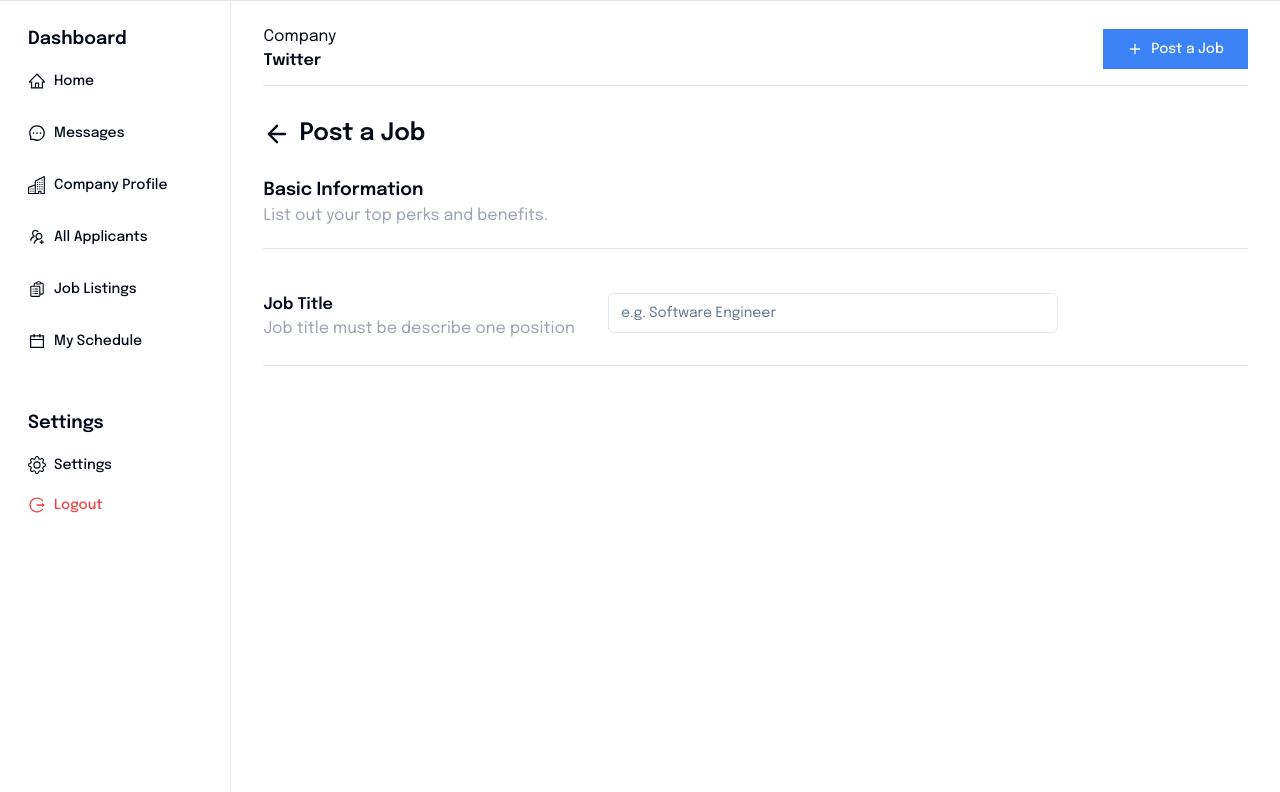
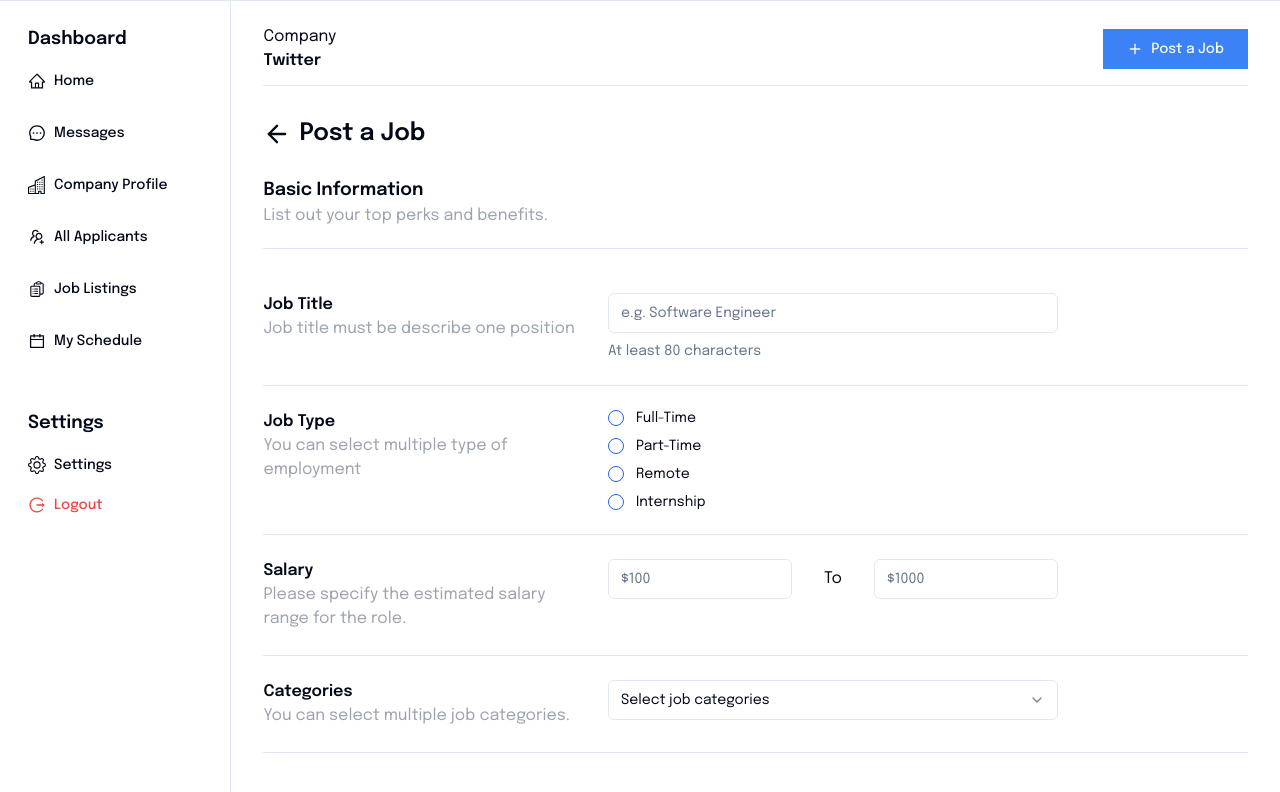
Before and after one commit to sdmhsn/dashboard-job-hunt, a Next.js app: page /post-a-job in a window 1280 px wide. Shown: the top 792 px of the page. Built offline with nearby package versions, Linux system fonts and the light colour scheme.

Commit message:
02 Slicing Dashboard Company: Slicing post job page 3 - Creating form and input 2 (Job Type, Salary, Categories)

```diff
--- a/src/app/post-a-job/page.tsx
+++ b/src/app/post-a-job/page.tsx
@@ -10,12 +10,23 @@ import { Separator } from '@/components/ui/separator';
 import {
   Form,
   FormControl,
+  FormDescription,
   FormField,
   FormItem,
+  FormLabel,
   FormMessage,
 } from '@/components/ui/form';
 import FieldInput from '@/components/organisms/FieldInput';
 import { Input } from '@/components/ui/input';
+import { RadioGroup, RadioGroupItem } from '@/components/ui/radio-group';
+import { JOBTYPES } from '@/constants';
+import {
+  Select,
+  SelectContent,
+  SelectItem,
+  SelectTrigger,
+  SelectValue,
+} from '@/components/ui/select';
 
 interface PostJobPageProps {}
 
@@ -69,6 +80,108 @@ const PostJobPage: FC<PostJobPageProps> = ({}) => {
                       {...field}
                     />
                   </FormControl>
+                  <FormDescription>At least 80 characters</FormDescription>
+                  <FormMessage />
+                </FormItem>
+              )}
+            />
+          </FieldInput>
+
+          <FieldInput
+            title="Job Type"
+            subtitle="You can select multiple type of employment"
+          >
+            <FormField
+              control={form.control}
+              name="jobType"
+              render={({ field }) => (
+                <FormItem>
+                  <FormControl>
+                    <RadioGroup
+                      onValueChange={field.onChange}
+                      defaultValue={field.value}
+                      className="flex flex-col space-y-1"
+                    >
+                      {JOBTYPES.map((item: string, i: number) => {
+                        return (
+                          <div key={item + i}>
+                            <FormItem className="flex items-center space-x-3 space-y-0">
+                              <FormControl>
+                                <RadioGroupItem value={item} />
+                              </FormControl>
+                              <FormLabel className="font-normal">
+                                {item}
+                              </FormLabel>
+                            </FormItem>
+                          </div>
+                        );
+                      })}
+                    </RadioGroup>
+                  </FormControl>
+                  <FormMessage />
+                </FormItem>
+              )}
+            />
+          </FieldInput>
+
+          <FieldInput
+            title="Salary"
+            subtitle="Please specify the estimated salary range for the role."
+          >
+            <div className="w-[450px] flex flex-row justify-between items-center">
+              <FormField
+                control={form.control}
+                name="salaryFrom"
+                render={({ field }) => (
+                  <FormItem>
+                    <FormControl>
+                      <Input className="w-full" placeholder="$100" {...field} />
+                    </FormControl>
+                    <FormMessage />
+                  </FormItem>
+                )}
+              />
+              <span className="text-center">To</span>
+              <FormField
+                control={form.control}
+                name="salaryTo"
+                render={({ field }) => (
+                  <FormItem>
+                    <FormControl>
+                      <Input
+                        className="w-full"
+                        placeholder="$1000"
+                        {...field}
+                      />
+                    </FormControl>
+                    <FormMessage />
+                  </FormItem>
+                )}
+              />
+            </div>
+          </FieldInput>
+
+          <FieldInput
+            title="Categories"
+            subtitle="You can select multiple job categories."
+          >
+            <FormField
+              control={form.control}
+              name="categoryId"
+              render={({ field }) => (
+                <FormItem>
+                  <FormControl>
+                    <Select>
+                      <SelectTrigger className="w-[450px]">
+                        <SelectValue placeholder="Select job categories" />
+                      </SelectTrigger>
+                      <SelectContent>
+                        <SelectItem value="light">Light</SelectItem>
+                        <SelectItem value="dark">Dark</SelectItem>
+                        <SelectItem value="system">System</SelectItem>
+                      </SelectContent>
+                    </Select>
+                  </FormControl>
                   <FormMessage />
                 </FormItem>
               )}
```
